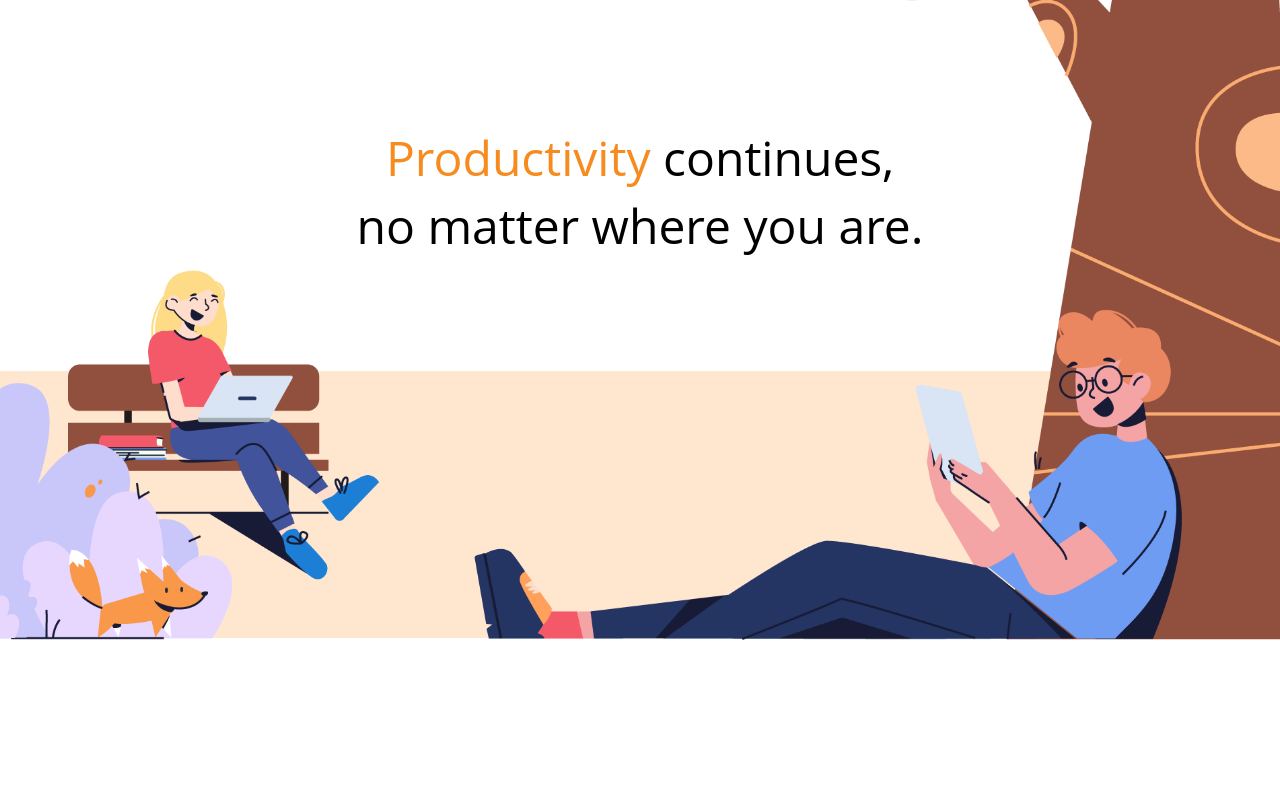
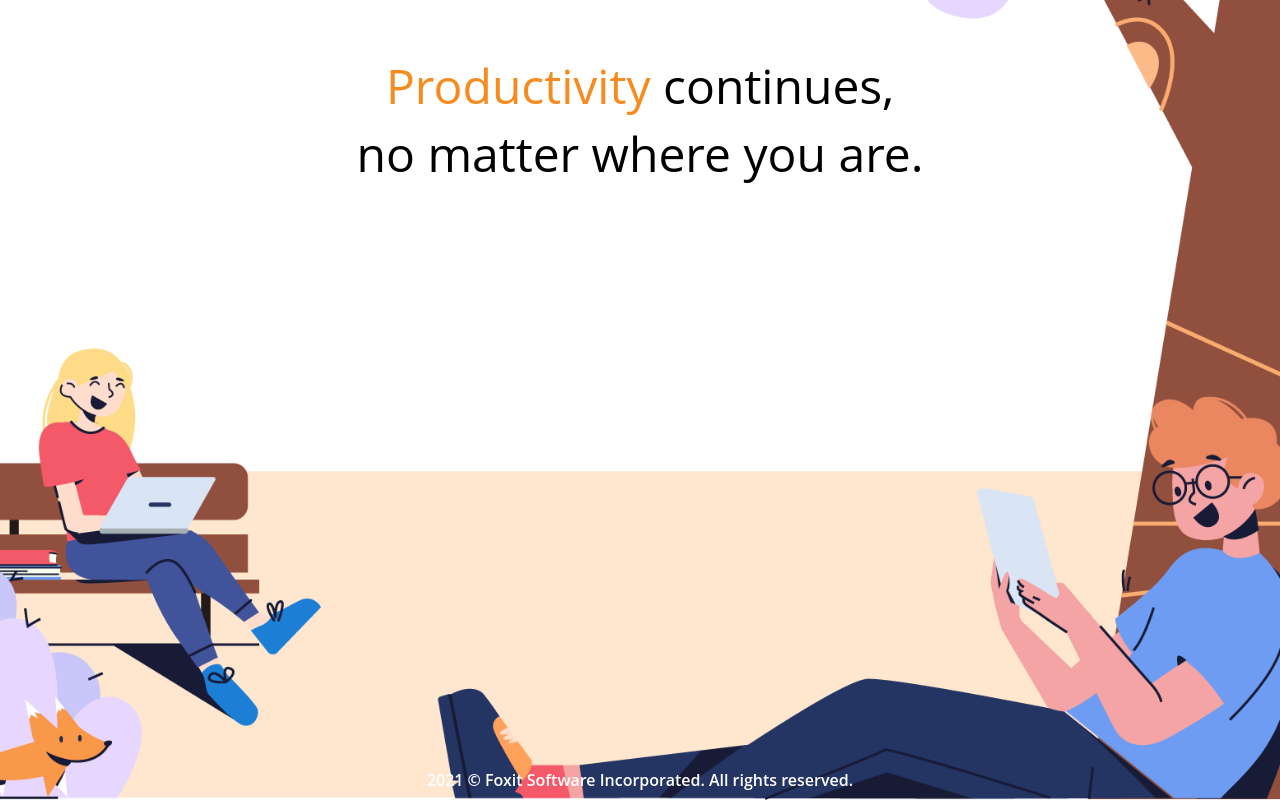
Before and after one commit to alexzhuisme/foxitedu, a React (Create React App) app: page / in a window 1280 px wide. Shown: the part 3840-4640 px from the top of the page. Before the commit the page ends 4480 px from the top, so only its background shows below. Built offline with nearby package versions, Linux system fonts and the light colour scheme.

Commit message:
Footer updated

```diff
--- a/src/components/Footer.js
+++ b/src/components/Footer.js
@@ -1,11 +1,11 @@
 export default function Footer(){
     return(
-        <div className="bg-footer h-50 md:h-108 lg:h-720px bg-no-repeat bg-contain md:bg-cover bg-bottom justify-center flex items-start">
-            <div className="flex flex-col justify-center items-center h-full xl:mt-0 md:text-4xl lg:text-5xl pb-12 md:pb-44">
+        <div className="bg-footer relative h-50 md:h-108 lg:h-720px xl:h-880px bg-no-repeat bg-contain md:bg-cover bg-bottom justify-center flex items-start">
+            <div className="flex flex-col justify-center items-center h-full xl:mt-0 md:text-4xl lg:text-5xl pb-12 md:pb-44 xl:pb-108">
                 <div className="lg:mb-5"><span className="text-orange-foxit">Productivity</span> continues,</div>
                 <div>no matter where you are.</div>
             </div>
-
+            <div className="absolute bottom-2 text-white font-semibold">2021 © Foxit Software Incorporated. All rights reserved.</div>
         </div>
     )
 }
```
